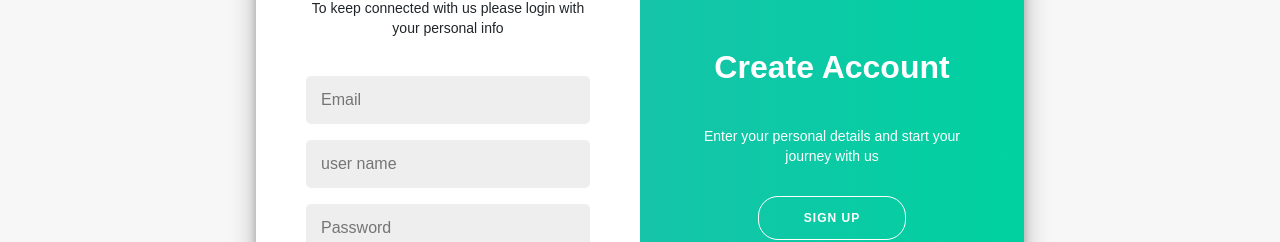
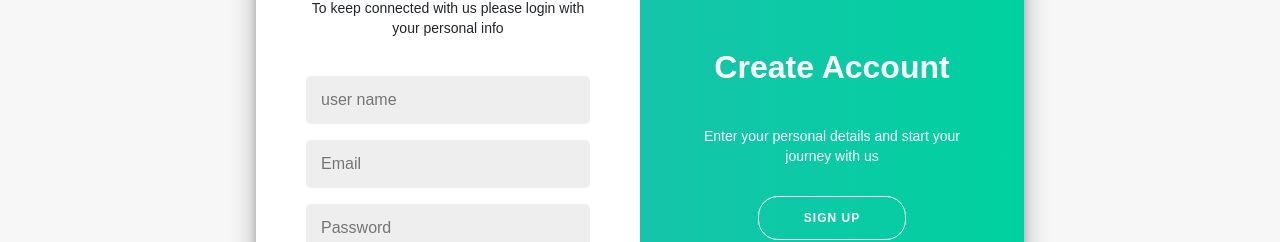
Before and after one commit to ReemOsama30/giveHub-dashboard, an Angular app: page /register in a window 1280 px wide. Shown: the part 352-594 px from the top of the page. Built offline with nearby package versions, Linux system fonts and the light colour scheme.

Commit message:
done with register

```diff
--- a/src/components/register/register.component.html
+++ b/src/components/register/register.component.html
@@ -13,11 +13,12 @@
             <form  [formGroup]="registerForm" (ngSubmit)="handleForm()">
                 <h2>Welcome Back!</h2>
                 <p>To keep connected with us please login with your personal info</p>
-                <input type="email" placeholder="Email" required>
-                <input type="text" placeholder="user name">
-                <input type="password" placeholder="Password" required>
+                <input type="text" formControlName="userName" placeholder="user name">
+                <input type="email" formControlName="email" placeholder="Email" required>
 
-                <input type="password" placeholder="Confirme password" required>
+                <input type="password" formControlName="password" placeholder="Password" required>
+
+                <input type="password" formControlName="rePassword" placeholder="Confirme password" required>
                 <button type="submit" class="sign-in-btn">SIGN IN</button>
             </form>
         </div>
--- a/src/components/register/register.component.ts
+++ b/src/components/register/register.component.ts
@@ -2,6 +2,7 @@ import { Component } from '@angular/core';
 import { AuthService } from '../../Services/authService/auth.service';
 import { Router } from '@angular/router';
 import { FormControl, FormControlOptions, FormGroup, ReactiveFormsModule, Validators } from '@angular/forms';
+import { routes } from '../../app/app.routes';
 
 @Component({
   selector: 'app-register',
@@ -58,8 +59,7 @@ registerForm: FormGroup = new FormGroup({
   handleForm(): void {
     if (this.registerForm.valid) {
 
-      localStorage.setItem('charityName', this.registerForm.get('userName')?.value);
-      console.log(localStorage.getItem('charityName'));
+
       console.log(this.registerForm.value);
       this._AuthService.setRegister(this.userData).subscribe({
         next: (response) => {
@@ -67,6 +67,7 @@ registerForm: FormGroup = new FormGroup({
 
           if (response.isPass == true) {
 console.log("registered");
+this._Router.navigate(['/login']);
 
           }
 
@@ -79,9 +80,7 @@ console.log("registered");
 
     }
 
-    else {
-      this.registerForm.markAllAsTouched();
-    }
+
   }
 
 }
```
